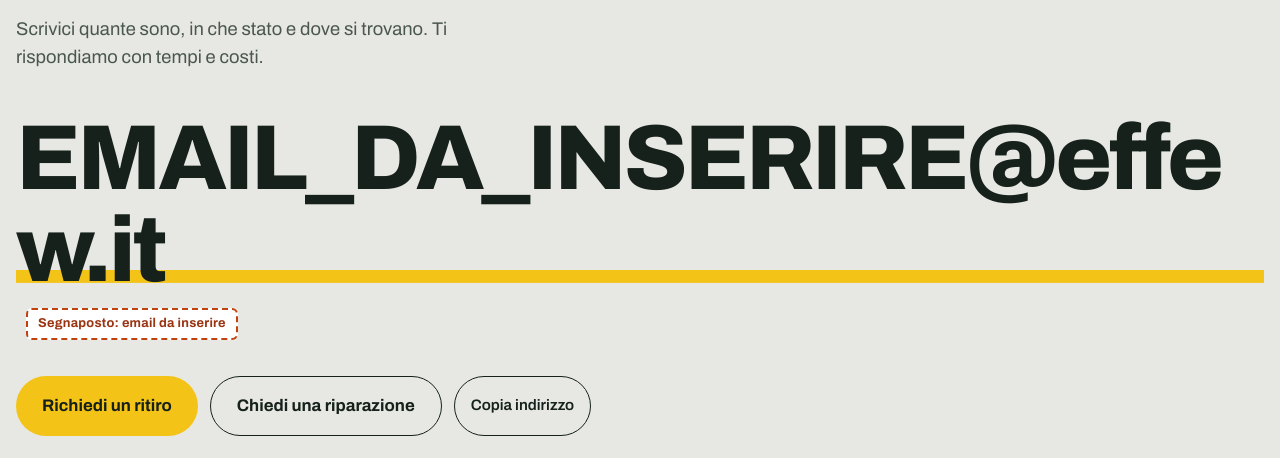
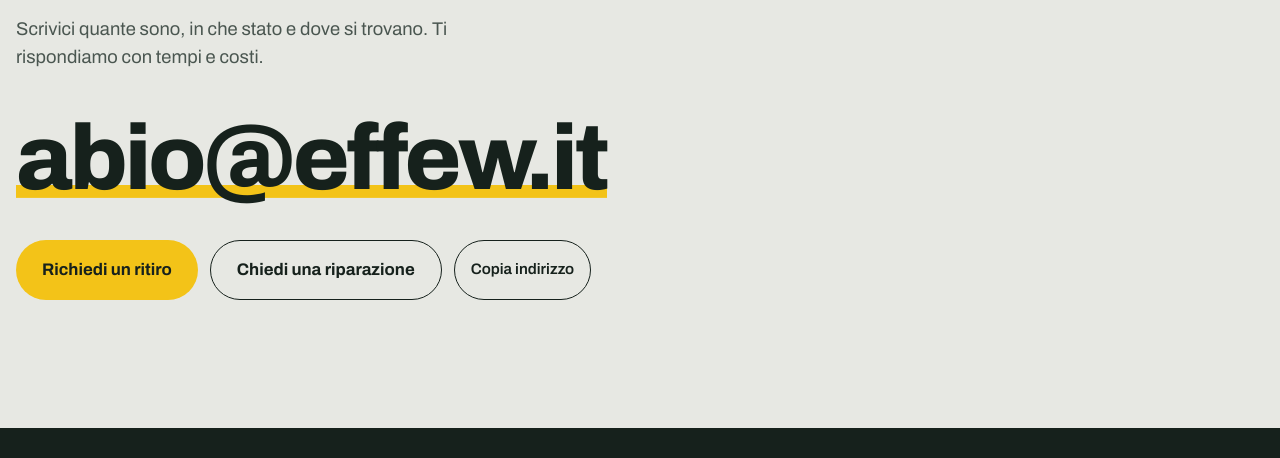
Before and after one commit to santinoVentre/effew, a plain HTML site: page index.html in a window 1280 px wide. Shown: the part 3110-3568 px from the top of the page. Drawn offline with Linux system fonts and the light colour scheme.

Commit message:
Imposta email di contatto abio@effew.it
Co-Authored-By: Claude Opus 5.5 <noreply@anthropic.com>
Claude-Session: https://claude.ai/code/session_01MPjsVF1QkT4uod4fMnCSPY

```diff
--- a/index.html
+++ b/index.html
@@ -249,12 +249,6 @@ a { color: inherit; }
   transition: background-size .35s ease;
 }
 .mail-big:hover { background-size: 100% .9em; }
-.segnaposto {
-  display: inline-block; margin-left: 10px; vertical-align: middle;
-  font-size: .8rem; font-weight: 700; letter-spacing: .02em;
-  background: #fff; border: 2px dashed #c2410c; color: #9a3412;
-  padding: 4px 10px; border-radius: 6px;
-}
 .mail-row { display: flex; flex-wrap: wrap; align-items: center; gap: 12px; margin-bottom: 36px; }
 .copy {
   font: inherit; font-weight: 600; font-size: .95rem; cursor: pointer;
@@ -286,7 +280,7 @@ footer .mark { color: #fff; font-size: 2.2rem; display: inline-block; margin-bot
 <header class="top">
   <div class="wrap">
     <a class="mark" href="#">EFFEW</a>
-    <a class="top-link js-mail" href="mailto:EMAIL_DA_INSERIRE@effew.it?subject=Richiesta%20informazioni%20pedane">Scrivici</a>
+    <a class="top-link js-mail" href="mailto:abio@effew.it?subject=Richiesta%20informazioni%20pedane">Scrivici</a>
   </div>
 </header>
 
@@ -298,8 +292,8 @@ footer .mark { color: #fff; font-size: 2.2rem; display: inline-block; margin-bot
       <div class="hero-foot">
         <p>Ritiriamo, ripariamo e consegniamo pedane in legno a Pisa e provincia.</p>
         <div class="btns">
-          <a class="btn btn-main js-mail" href="mailto:EMAIL_DA_INSERIRE@effew.it?subject=Richiesta%20ritiro%20pedane">Richiedi un ritiro</a>
-          <a class="btn btn-ghost js-mail" href="mailto:EMAIL_DA_INSERIRE@effew.it?subject=Richiesta%20preventivo">Chiedi un preventivo</a>
+          <a class="btn btn-main js-mail" href="mailto:abio@effew.it?subject=Richiesta%20ritiro%20pedane">Richiedi un ritiro</a>
+          <a class="btn btn-ghost js-mail" href="mailto:abio@effew.it?subject=Richiesta%20preventivo">Chiedi un preventivo</a>
         </div>
       </div>
     </div>
@@ -374,12 +368,11 @@ footer .mark { color: #fff; font-size: 2.2rem; display: inline-block; margin-bot
       <h2 id="contatto-t">Hai pedane da ritirare o da sistemare?</h2>
       <p>Scrivici quante sono, in che stato e dove si trovano. Ti rispondiamo con tempi e costi.</p>
       <div class="mail-row">
-        <a class="mail-big js-mail js-mail-text" href="mailto:EMAIL_DA_INSERIRE@effew.it?subject=Richiesta%20informazioni%20pedane">EMAIL_DA_INSERIRE@effew.it</a>
-        <span class="segnaposto">Segnaposto: email da inserire</span>
+        <a class="mail-big js-mail js-mail-text" href="mailto:abio@effew.it?subject=Richiesta%20informazioni%20pedane">abio@effew.it</a>
       </div>
       <div class="btns">
-        <a class="btn btn-main js-mail" href="mailto:EMAIL_DA_INSERIRE@effew.it?subject=Richiesta%20ritiro%20pedane">Richiedi un ritiro</a>
-        <a class="btn btn-ghost js-mail" href="mailto:EMAIL_DA_INSERIRE@effew.it?subject=Richiesta%20riparazione%20pedane">Chiedi una riparazione</a>
+        <a class="btn btn-main js-mail" href="mailto:abio@effew.it?subject=Richiesta%20ritiro%20pedane">Richiedi un ritiro</a>
+        <a class="btn btn-ghost js-mail" href="mailto:abio@effew.it?subject=Richiesta%20riparazione%20pedane">Chiedi una riparazione</a>
         <button class="copy" type="button" id="copia-email">Copia indirizzo</button>
       </div>
     </div>
@@ -405,7 +398,7 @@ footer .mark { color: #fff; font-size: 2.2rem; display: inline-block; margin-bot
 <script>
 (function () {
   // Unico punto da modificare per l'indirizzo email
-  var EMAIL = "EMAIL_DA_INSERIRE@effew.it";
+  var EMAIL = "abio@effew.it";
 
   document.documentElement.classList.add("js");
 
```
Also changed, not shown: 1 other file.
